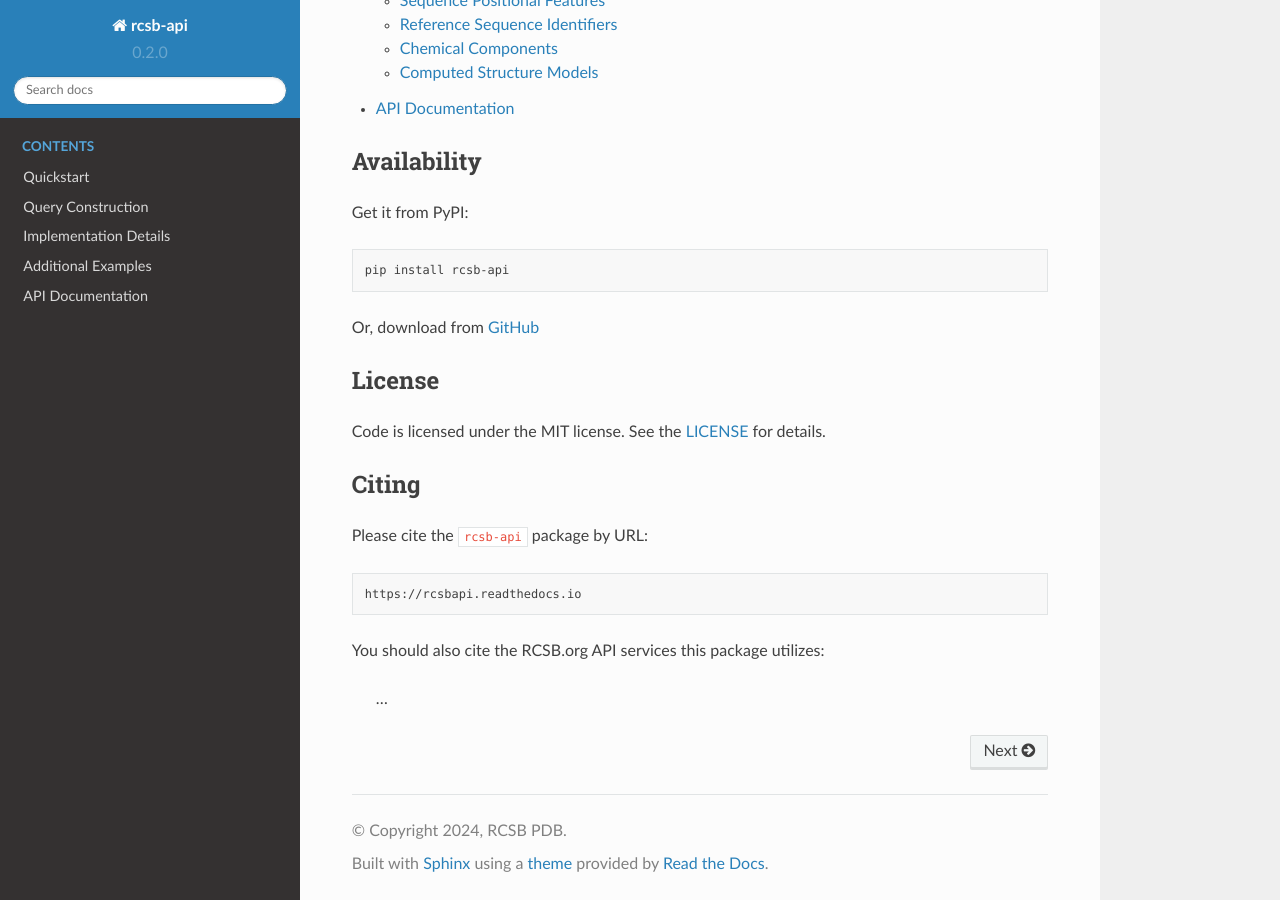
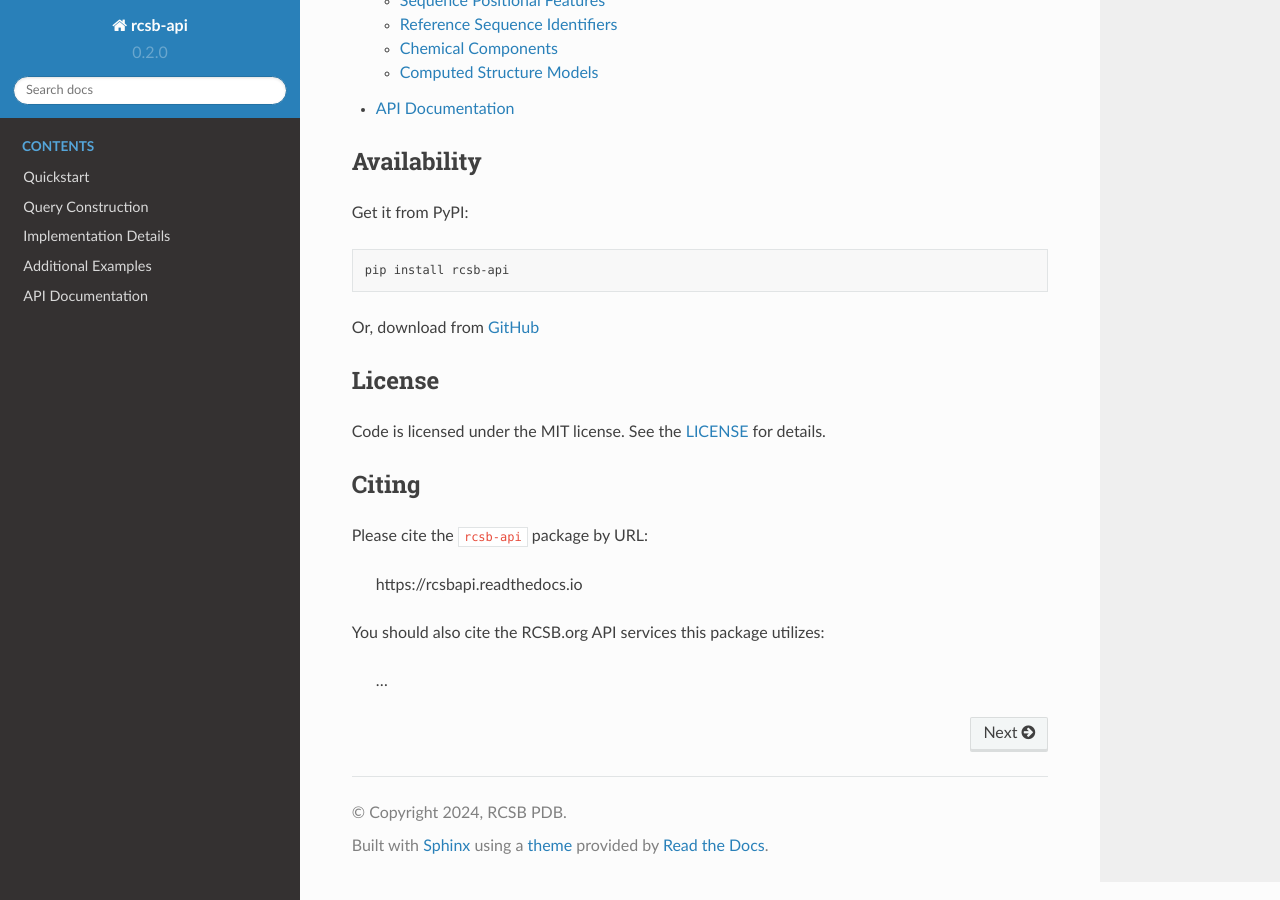
Before and after one commit to rcsb/py-rcsb-api, a Sphinx documentation site: the page built from docs/index.md, in a window 1280 px wide and 900 px high, scrolled down 832 px. Built offline with Sphinx 7.4.7 and the Read the Docs theme 2.0.0, drawn with Linux system fonts in a browser that asks for light colours.

Commit message:
minor formatting edits

```diff
--- a/docs/index.md
+++ b/docs/index.md
@@ -31,7 +31,7 @@ Code is licensed under the MIT license. See the
 
 Please cite the `rcsb-api` package by URL:
 
-    https://rcsbapi.readthedocs.io
+> https://rcsbapi.readthedocs.io
 
 You should also cite the RCSB.org API services this package utilizes:
 
--- a/docs/requirements.txt
+++ b/docs/requirements.txt
@@ -1,7 +1,7 @@
 # Pin dependencies for the docs
-# Should be kept up-to-date with setup.pysphinx==7.4.7
+# Should be kept up-to-date with setup.py
 sphinx==5.3.0
-sphinx-rtd-theme==2.0.0
+sphinx-rtd-theme==0.5.2
 typing-extensions==3.7.4.3
 myst-parser==1.0.0
 jinja2<3.1
```
